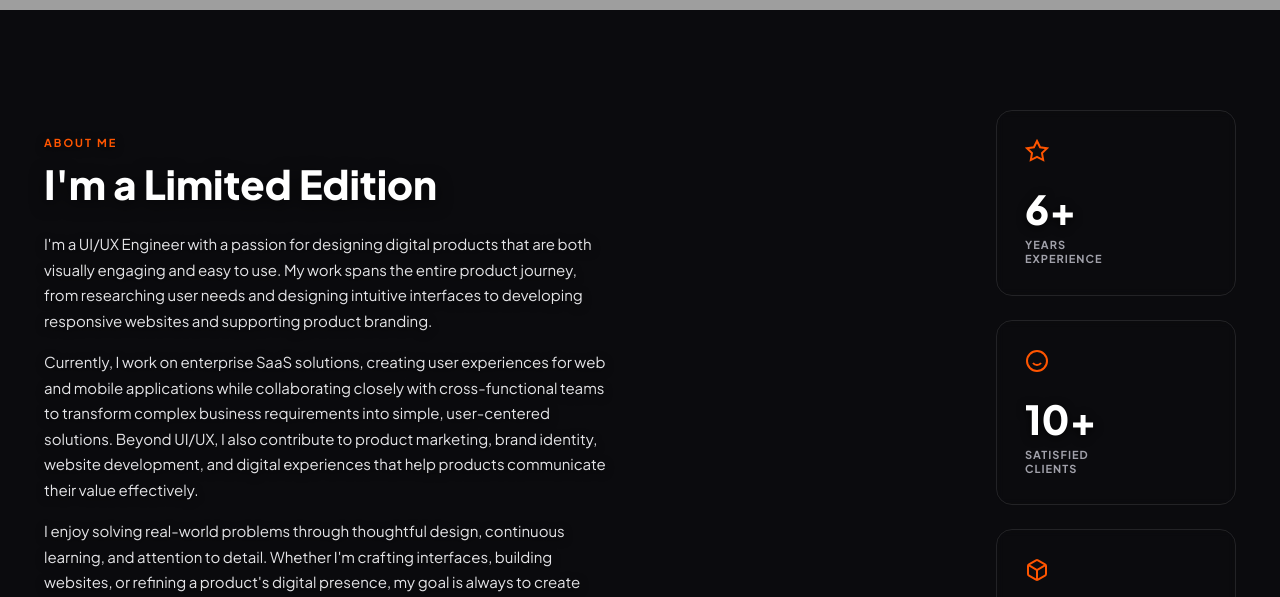
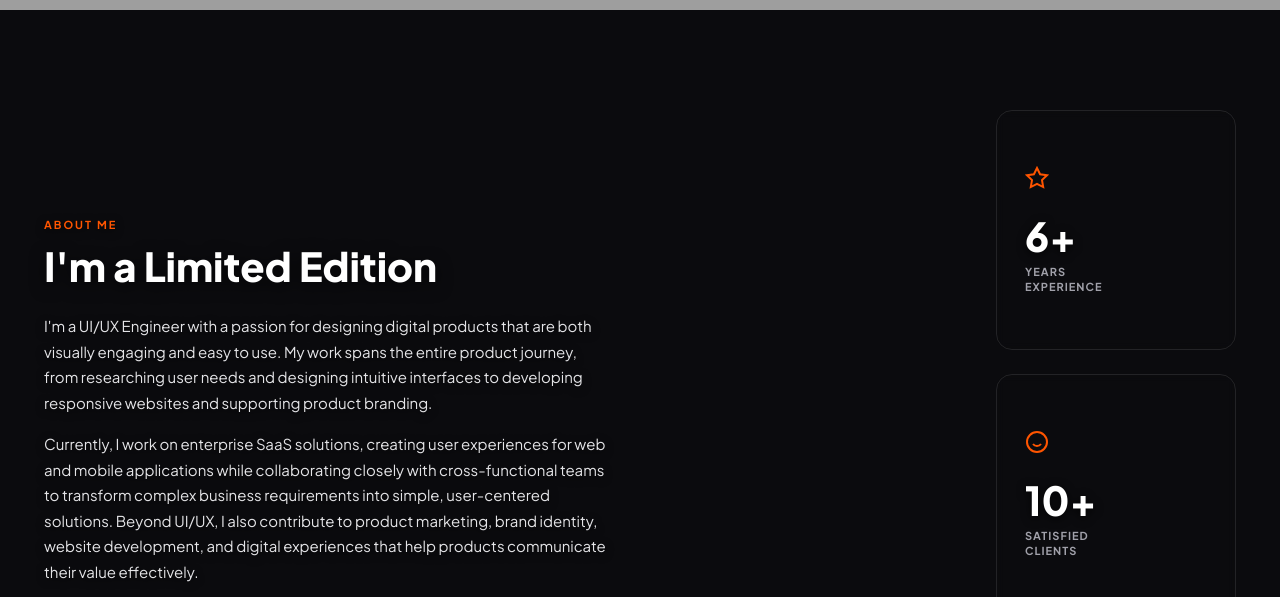
Before and after one commit to ChamilSachintha/chamil-sachintha, a website built with Vite: page index.html in a window 1280 px wide. Shown: the part 790-1387 px from the top of the page. Built offline with nearby package versions, Linux system fonts and the light colour scheme; some packages are replaced by stand-ins of ours.

Commit message:
feat: make about stats boxes square-shaped using aspect-ratio

```diff
--- a/src/style.css
+++ b/src/style.css
@@ -533,9 +533,11 @@
   padding: 28px;
   display: flex;
   flex-direction: column;
+  justify-content: center;
   transition: all 0.3s ease;
   backdrop-filter: blur(4px);
   width: 240px;
+  aspect-ratio: 1 / 1;
 }
 
 .stat-box:hover {
```
